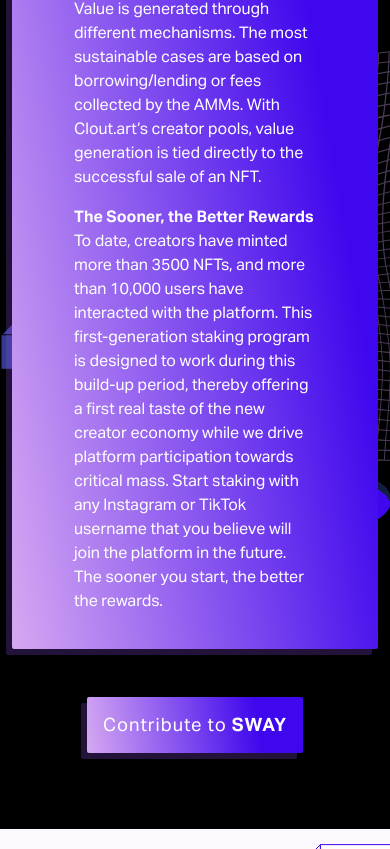
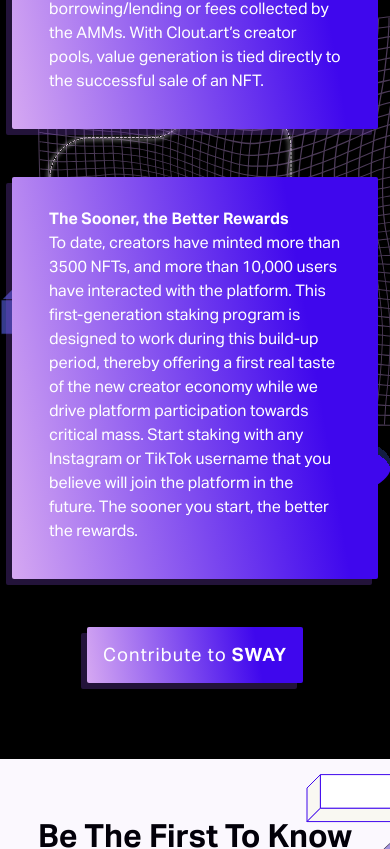
Before and after one commit to swayprotocol/swaysocial-one-pager, a Next.js app: page / in a window 390 px wide. Shown: the part 3774-4623 px from the top of the page. Built offline with nearby package versions, Linux system fonts and the light colour scheme.

Commit message:
add dive section

```diff
--- a/components/Dive.tsx
+++ b/components/Dive.tsx
@@ -3,7 +3,20 @@
 import Dive1 from '/public/assets/elements/divein1.svg';
 import Dive2 from '/public/assets/elements/divein2.svg';
 
-const DiveIn = () => (
+const DiveIn = () => {
+  const text = (
+    <p>
+      <strong>The Sooner, the Better Rewards</strong><br/>
+      To date, creators have minted more than 3500 NFTs, and more than 10,000 users have interacted with the
+      platform. This first-generation staking program is designed to work during this build-up period, thereby
+      offering a first real taste of the new creator economy while we drive platform participation towards
+      critical mass.
+      Start staking with any Instagram or TikTok username that you believe will join the platform in the
+      future. The sooner you start, the better the rewards.
+    </p>
+  );
+
+  return (
     <section className="dive-section page-section inverted-colors element-left-animated element-right-animated">
       <div className="container">
         <Dive1 className="svg-el-left"/>
@@ -23,16 +36,13 @@
                   tied directly to the successful sale of an NFT.
                 </p>
               </div>
+              <div className="d-none d-md-block col-md-6 dive-section-half">
+                {text}
+              </div>
+            </div>
+            <div className="d-block d-md-none row dive-section-inner mt-5">
               <div className="col-md-6 dive-section-half">
-              <p>
-                <strong>The Sooner, the Better Rewards</strong><br/>
-                To date, creators have minted more than 3500 NFTs, and more than 10,000 users have interacted with the
-                platform. This first-generation staking program is designed to work during this build-up period, thereby
-                offering a first real taste of the new creator economy while we drive platform participation towards
-                critical mass.
-                Start staking with any Instagram or TikTok username that you believe will join the platform in the
-                future. The sooner you start, the better the rewards.
-              </p>
+                {text}
               </div>
             </div>
             <Button
@@ -46,5 +56,6 @@
       </div>
     </section>
   );
+}
 
 export default DiveIn;
--- a/styles/styles.scss
+++ b/styles/styles.scss
@@ -601,8 +601,12 @@
     background: linear-gradient(260.46deg, #3F07ED 21.76%, #F8CDF3 117.91%);
     box-shadow: -6px 6px 0px rgba(141, 77, 232, 0.25);
     border-radius: 2px;
-    padding: 30px 50px 20px;
+    padding: 30px 25px 20px;
     margin: 0;
+
+    @media only screen and (min-width: 768px) {
+      padding: 30px 50px 20px;
+    }
   }
 
   .dive-section-half {
```
Lines whose indentation alone changed are shown as unchanged.
